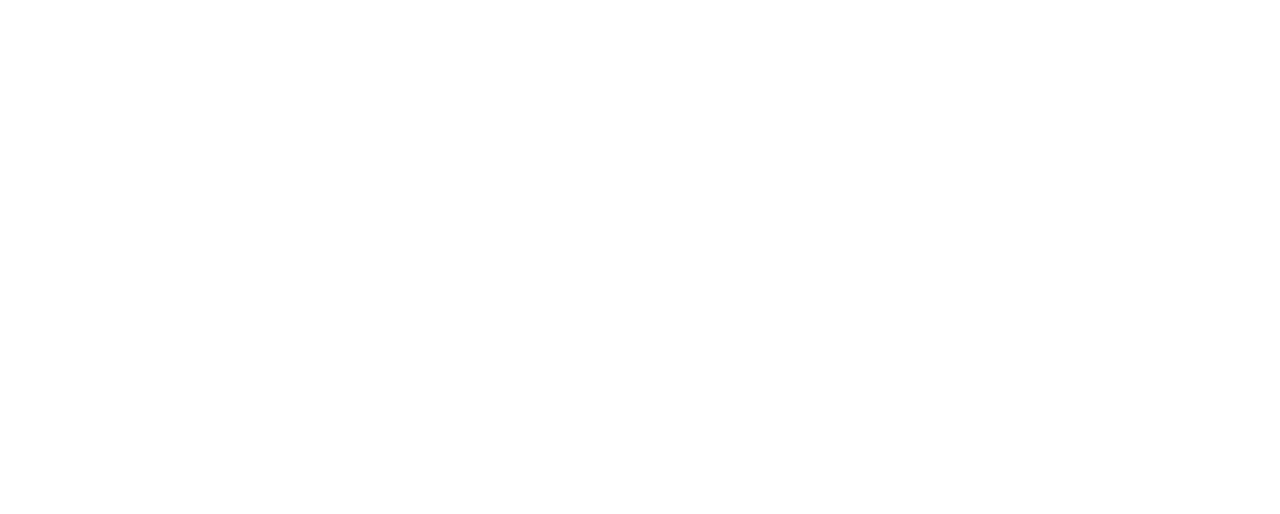
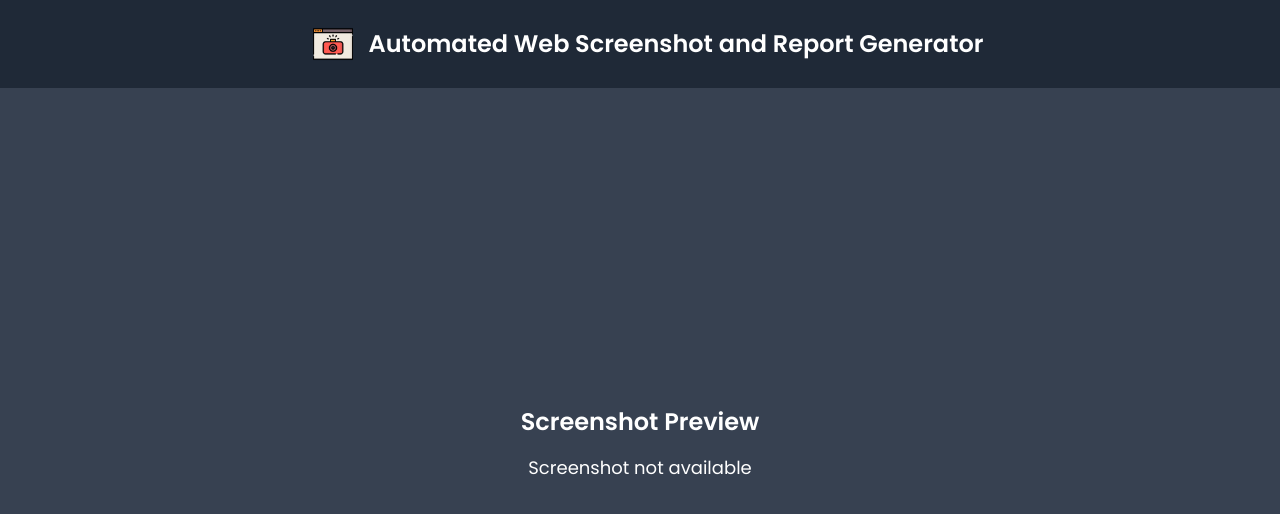
Before and after one commit to liyangxx/screenshaws-automated-webpage-screenshot-report-system, a Vue app in the folder frontend/: page /screenshot/1 in a window 1280 px wide. Before the commit this address had no page. Shown: the top 514 px of the page. Built offline with nearby package versions, Linux system fonts and the light colour scheme; no server answers.

Commit message:
added view screenshot preview feature

```diff
--- a/frontend/src/components/ScreenshotForm.vue
+++ b/frontend/src/components/ScreenshotForm.vue
@@ -75,7 +75,7 @@
 
         loading.value = false;
 
-        router.push({ name: 'ViewReport', params: { id: id } });
+        router.push({ name: 'ViewScreenshot', params: { id: id } });
 
       } catch (error) {
         console.error("Error:", error);
--- a/frontend/src/components/ViewReport.vue
+++ b/frontend/src/components/ViewReport.vue
@@ -10,9 +10,9 @@
     </header>
     <div class="flex-grow flex items-center justify-center">
       <div class="w-full max-w-sm">
-        <h2 v-if="finalUrl" class="text-2xl font-bold text-white text-center">Your report is ready!</h2>
+        <h2 v-if="reportUrl" class="text-2xl font-bold text-white text-center">Your report is ready!</h2>
         <div v-if="loading" class="mt-4 text-lg text-center text-white">Processing...</div>
-        <div v-if="finalUrl" class="mt-4 text-center">
+        <div v-if="reportUrl" class="mt-4 text-center">
           <button
             @click="redirectToReport"
             class="w-full bg-blue-500 text-white py-2 rounded-lg hover:bg-blue-600"
@@ -33,7 +33,7 @@
 export default {
   setup() {
     const loading = ref(false);
-    const finalUrl = ref(null);
+    const reportUrl = ref(null);
     const route = useRoute();
     const id = route.params.id;
 
@@ -46,13 +46,11 @@
           { id: id }
         );
 
-        console.log("POST response.data:", response.data);
+        const parsedBody = JSON.parse(response.data.body);
+        console.log("parsedBody = ", parsedBody);
 
-        const parsedBody = JSON.parse(response.data.body);
-        console.log("Parsed Body = ", parsedBody.pdfUrl);
-
-        finalUrl.value = parsedBody.pdfUrl;
-        console.log("Final Url value = ", finalUrl.value);
+        reportUrl.value = parsedBody.pdfUrl;
+        console.log("PDF URL Value = ", reportUrl.value);
 
         loading.value = false;
       } catch (error) {
@@ -63,16 +61,7 @@
     };
 
     const redirectToReport = async () => {
-      window.open(finalUrl.value, "_blank");
-      //  try {
-      //   // Try to access the URL to ensure it's available
-      //    await axios.head(finalUrl.value);
-      //    window.open(finalUrl.value, "_blank");
-      //  } catch (error) {
-      //    console.error("URL not accessible yet, retrying...");
-      //    // Retry after a short delay
-      //    setTimeout(redirectToReport, 2000);
-      //  }
+      window.open(reportUrl.value, "_blank");
     };
 
     onMounted(() => {
@@ -82,7 +71,7 @@
     return {
       loading,
       redirectToReport,
-      finalUrl,
+      reportUrl,
     };
   },
 };
--- /dev/null
+++ b/frontend/src/components/ViewScreenshot.vue
@@ -0,0 +1,88 @@
+<template>
+    <div class="flex flex-col min-h-screen bg-gray-700">
+      <header
+        class="flex w-full justify-center items-center py-6 bg-gray-800 text-white"
+      >
+        <img src="@/assets/logo.png" alt="Logo" class="h-10 ml-4 mr-4" />
+        <h1 class="text-2xl font-bold">
+          Automated Web Screenshot and Report Generator
+        </h1>
+      </header>
+      <div class="flex-grow flex flex-col items-center justify-center">
+        <div class="w-full max-w-2xl">
+          <h2 class="text-2xl font-bold text-white text-center">Screenshot Preview</h2>
+          <div v-if="loading" class="mt-4 text-lg text-center text-white">Loading screenshot...</div>
+          <div v-if="screenshotUrl" class="mt-4">
+            <img :src="screenshotUrl" alt="Screenshot" class="w-full" />
+          </div>
+          <div v-if="!loading && !screenshotUrl" class="mt-4 text-lg text-center text-white">
+            Screenshot not available
+          </div>
+          <button
+            v-if="screenshotUrl"
+            @click="generateReport"
+            class="w-full bg-blue-500 text-white py-2 rounded-lg hover:bg-blue-600 mt-4"
+          >
+            Generate Report
+          </button>
+        </div>
+      </div>
+    </div>
+  </template>
+
+  <script>
+  import { ref, onMounted } from "vue";
+  import axios from "axios";
+  import { useRoute, useRouter } from "vue-router";
+
+  export default {
+    setup() {
+      const loading = ref(false);
+      const screenshotUrl = ref(null);
+      const route = useRoute();
+      const router = useRouter();
+      const id = route.params.id;
+
+      const fetchScreenshot = async () => {
+        loading.value = true;
+
+        try {
+          const response = await axios.post(
+            "https://6cc76a62pb.execute-api.ap-southeast-1.amazonaws.com/dev/screenshot/reports",
+            { id: id }
+          );
+
+          const parsedBody = JSON.parse(response.data.body);
+          console.log("parsedBody = ", parsedBody);
+
+          screenshotUrl.value = parsedBody.screenshotUrl;
+          console.log("Screenshot URL Value = ", screenshotUrl.value);
+
+          loading.value = false;
+        } catch (error) {
+          console.error("Error:", error);
+          loading.value = false;
+          // Handle specific error cases here
+        }
+      };
+
+      const generateReport = () => {
+        router.push({ name: 'ViewReport', params: { id: id } });
+      };
+
+      onMounted(() => {
+        fetchScreenshot();
+      });
+
+      return {
+        loading,
+        screenshotUrl,
+        generateReport,
+      };
+    },
+  };
+  </script>
+
+  <style scoped>
+  /* Additional component-specific styles can go here */
+  </style>
--- a/frontend/src/router/index.js
+++ b/frontend/src/router/index.js
@@ -1,5 +1,6 @@
 import { createRouter, createWebHistory } from "vue-router";
 import ScreenshotForm from "../components/ScreenshotForm.vue";
+import ViewScreenshot from '../components/ViewScreenshot.vue';
 import ViewReport from "../components/ViewReport.vue";
 
 const routes = [
@@ -7,6 +8,12 @@
     path: "/",
     name: "ScreenshotForm",
     component: ScreenshotForm,
+  },
+  {
+    path: '/screenshot/:id',
+    name: 'ViewScreenshot',
+    component: ViewScreenshot,
+    props: true,
   },
   {
     path: "/view-report/:id",
```
